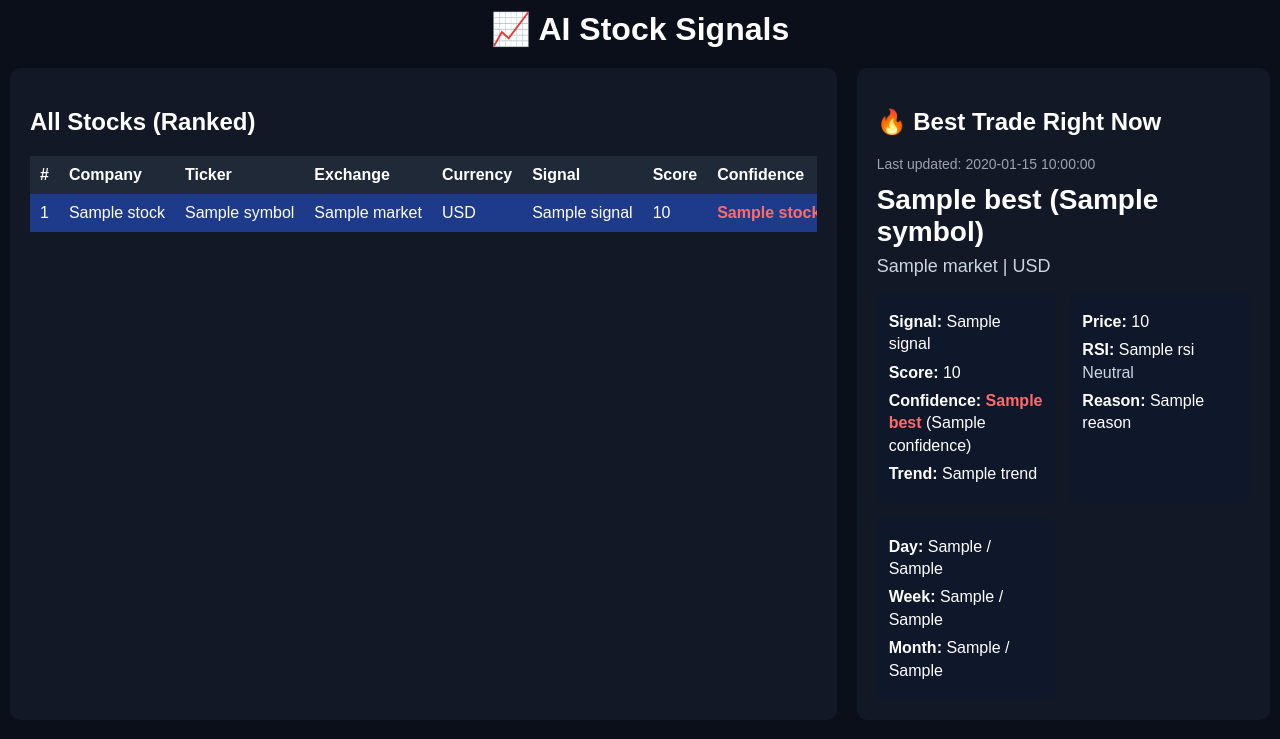
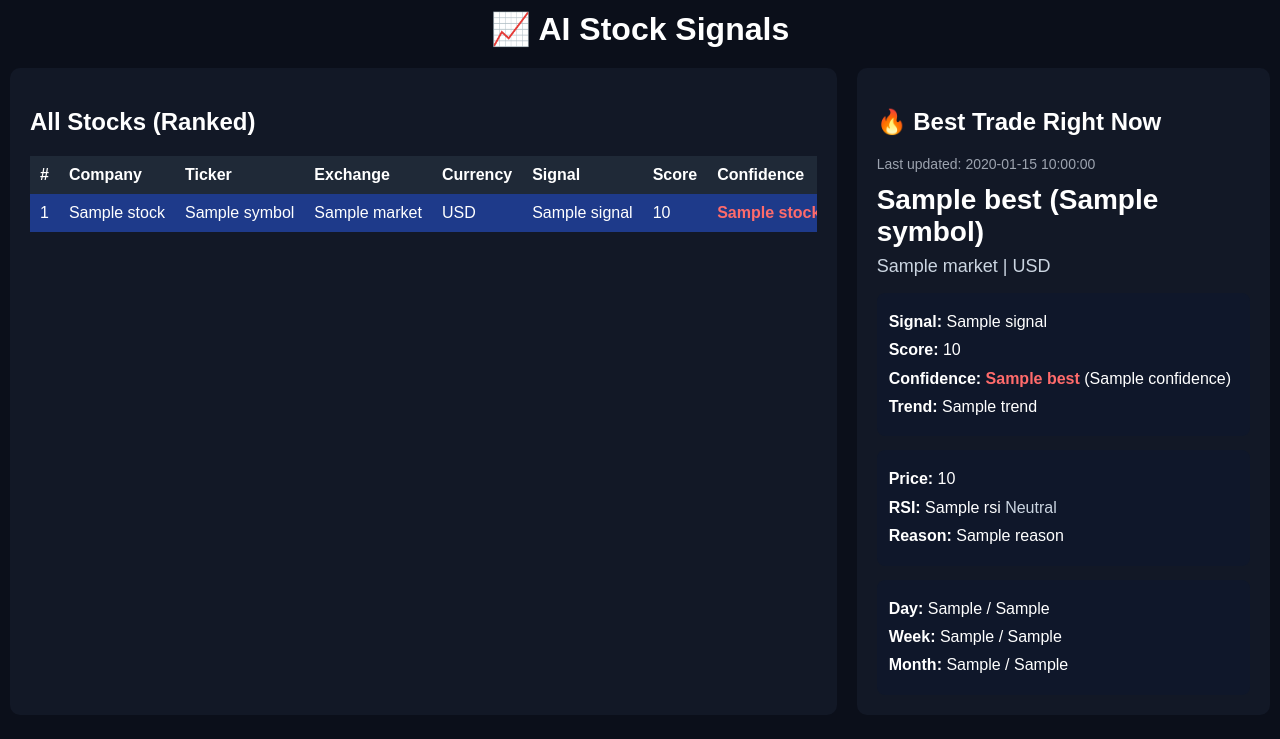
Before and after one commit to CycleX66/ai-stock-app, a Flask app: template templates/index.html in a window 1280 px wide. Shown: the top 739 px of the page. Run offline with Flask 3, Linux system fonts and the light colour scheme; the template is opened without the code that fills it: most values are stand-ins (such as "Sample title", 1, 10 or a date in 2020).

Commit message:
Update index.html

```diff
--- a/templates/index.html
+++ b/templates/index.html
@@ -74,12 +74,6 @@
             grid-template-columns: 1fr;
             gap: 14px;
             margin-top: 14px;
-        }
-
-        @media (min-width: 700px) {
-            .best-grid {
-                grid-template-columns: 1fr 1fr;
-            }
         }
 
         .mini {
```
